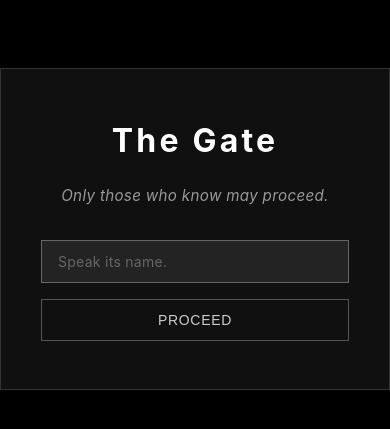
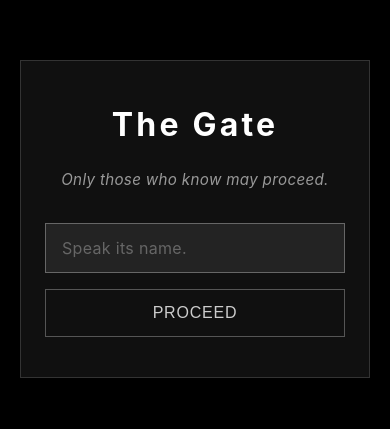
Before and after one commit to peasea123/squirrel-mummy, a Next.js app: page /enter in a window 390 px wide. Shown: the part 193-622 px from the top of the page. Built offline with nearby package versions, Linux system fonts and the light colour scheme.

Commit message:
Fix: Improve mobile password form - better touch targets, font sizing, and form handling

```diff
--- a/app/enter/enter.module.css
+++ b/app/enter/enter.module.css
@@ -1,11 +1,12 @@
 .container {
   width: 100vw;
-  height: 100vh;
+  min-height: 100vh;
   display: flex;
   justify-content: center;
   align-items: center;
   background-color: #000;
   animation: fadeIn 0.8s ease-in-out;
+  padding: 20px;
 }
 
 .card {
@@ -47,10 +48,11 @@
   border: 1px solid #444;
   color: #ccc;
   padding: 12px 16px;
-  font-size: 14px;
+  font-size: 16px;
   transition: all 0.3s ease;
   font-family: inherit;
   letter-spacing: 0.02em;
+  box-sizing: border-box;
 }
 
 .input::placeholder {
@@ -74,18 +76,25 @@
   border: 1px solid #555;
   color: #ccc;
   padding: 12px 24px;
-  font-size: 14px;
+  font-size: 16px;
   cursor: pointer;
   letter-spacing: 0.05em;
   transition: all 0.3s ease;
   font-weight: 500;
   text-transform: uppercase;
+  -webkit-appearance: none;
+  appearance: none;
 }
 
 .button:hover:not(:disabled) {
   border-color: #888;
   color: #fff;
   background-color: rgba(255, 255, 255, 0.05);
+}
+
+.button:active:not(:disabled) {
+  background-color: rgba(255, 255, 255, 0.1);
+  border-color: #999;
 }
 
 .button:disabled {
@@ -110,3 +119,20 @@
     opacity: 1;
   }
 }
+
+@media (max-width: 768px) {
+  .card {
+    padding: 40px 24px;
+    margin-bottom: 20px;
+  }
+
+  .input {
+    font-size: 16px;
+    padding: 14px 16px;
+  }
+
+  .button {
+    font-size: 16px;
+    padding: 14px 24px;
+  }
+}
--- a/app/enter/page.js
+++ b/app/enter/page.js
@@ -28,7 +28,11 @@ export default function EnterPage() {
 
       if (data.success) {
         sessionStorage.setItem('squirrel_auth', 'true');
-        router.push('/inner');
+        setError('');
+        // Small delay to ensure state updates before navigation
+        setTimeout(() => {
+          router.push('/inner');
+        }, 100);
       } else {
         setError('Access denied. The knowledge you seek remains veiled.');
         setPassword('');
```
